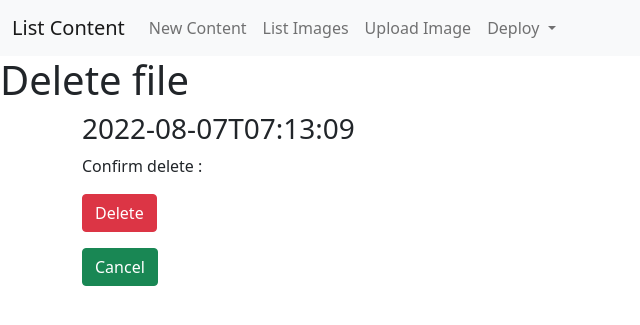
After one commit to zuniverse/hugo-web-backend, a Flask app: page /delete in a window 1280 px wide. The commit adds this page. Shown: the top 325 px of the page, without its empty margins (0-640 px from the left). Run offline with Flask 2, Linux system fonts and the light colour scheme.

Commit message:
Add functionnality to Delete file

```diff
--- a/app/main.py
+++ b/app/main.py
@@ -227,33 +227,7 @@ def show_image():
     rel_img_path = request.args.get('rel_img_path')
 
     '''https://flask.palletsprojects.com/en/1.0.x/api/#flask.send_from_directory'''
-
-    # pass jusqu'a la solution
-    # pass
-
-    # external_img = send_from_directory(
-    #     directory=app.config['app.config[LOCATION_OF_STATIC_DIR]'],
-    #     # directory='../',
-    #     path=name,
-    #     # environ='',
-    #     as_attachment=True
-    # )
-
-    # file:///home/paul/public_html/alice/alicelavBE/WEBSITE/static/img/agenda/bubbles-wide-agenda.jpg
-
-    # https://stackoverflow.com/questions/26971491/how-do-i-link-to-images-not-in-static-folder-in-flask/26972238#26972238
-    # MEDIA_FOLDER = os.path.join(
-    #     os.path.dirname(
-    #         os.path.dirname(
-    #             os.path.dirname(
-    #                 os.path.abspath(__file__)
-    #             )
-    #         )
-    #     ),
-    #     'data'
-    # )
-
-    # return send_from_directory(MEDIA_FOLDER, name, as_attachment=True)
+    # send_from_directory didnt work for me so I used a symlink
 
     return render_template(
         'show_image.html',
@@ -330,3 +304,46 @@ def import_updates():
         rc=rc,
         stdout_as_list_of_lines=rc.stdout.splitlines(),  # because stdout comes out as byte str with no eol
     )
+
+@app.route('/delete', methods=['GET', 'POST'])
+def delete_file():
+    # print (request.__dict__)  # debug
+
+    if request.method == 'GET':
+        encoded_file_name = request.args.get('q')
+        if encoded_file_name is not None:
+            decoded_file_name = urllib.parse.unquote(encoded_file_name)
+        else:
+            decoded_file_name = ""
+
+        return render_template(
+            'delete.html',
+            utc_dt=get_current_time(),
+            file_path=decoded_file_name,
+            custom_title='Delete file',
+        )
+    if request.method == 'POST':
+        # The requests.Response() Object contains the server's response to the HTTP request
+        # Get POST data.
+        data = request.form
+
+        if data['file_path'] is not None:
+            file_path = data['file_path']
+            print ('****** DELETE ' + file_path)
+
+            # If file exists, delete it
+            if os.path.isfile(file_path):
+                os.remove(file_path)
+            else:    ## Show an error ##
+                print("Error: %s file not found" % file_path)
+                flash("Error: %s file not found" % file_path)
+
+        '''redirect as PRG pattern'''
+        return redirect(url_for('index'))
+
+    return render_template(
+        'delete.html',
+        utc_dt=get_current_time(),
+        content_types=app.config['CONTENT_TYPES'],
+        custom_title='Confirm',
+    )
--- /dev/null
+++ b/app/templates/delete.html
@@ -0,0 +1,16 @@
+{% extends 'base.html' %}
+
+{% block title %} Delete a file {% endblock %}
+
+{% block content %}
+    <h3>{{ utc_dt }}</h3>
+    <p>Confirm delete : {{ file_path }}</p>
+    <form method=post>
+      <input type="hidden" name="file_path" value="{{ file_path }}">
+      <input class="btn btn-danger" type="submit" value="Delete">
+    </form>
+    <div class='my-3'>
+      <a class="btn btn-success" href='{{ url_for("index") }}'>Cancel</a>
+    </div>
+
+{% endblock %}
```
Also changed, not shown: app/templates/edit_file.html (+7 -0 lines).
